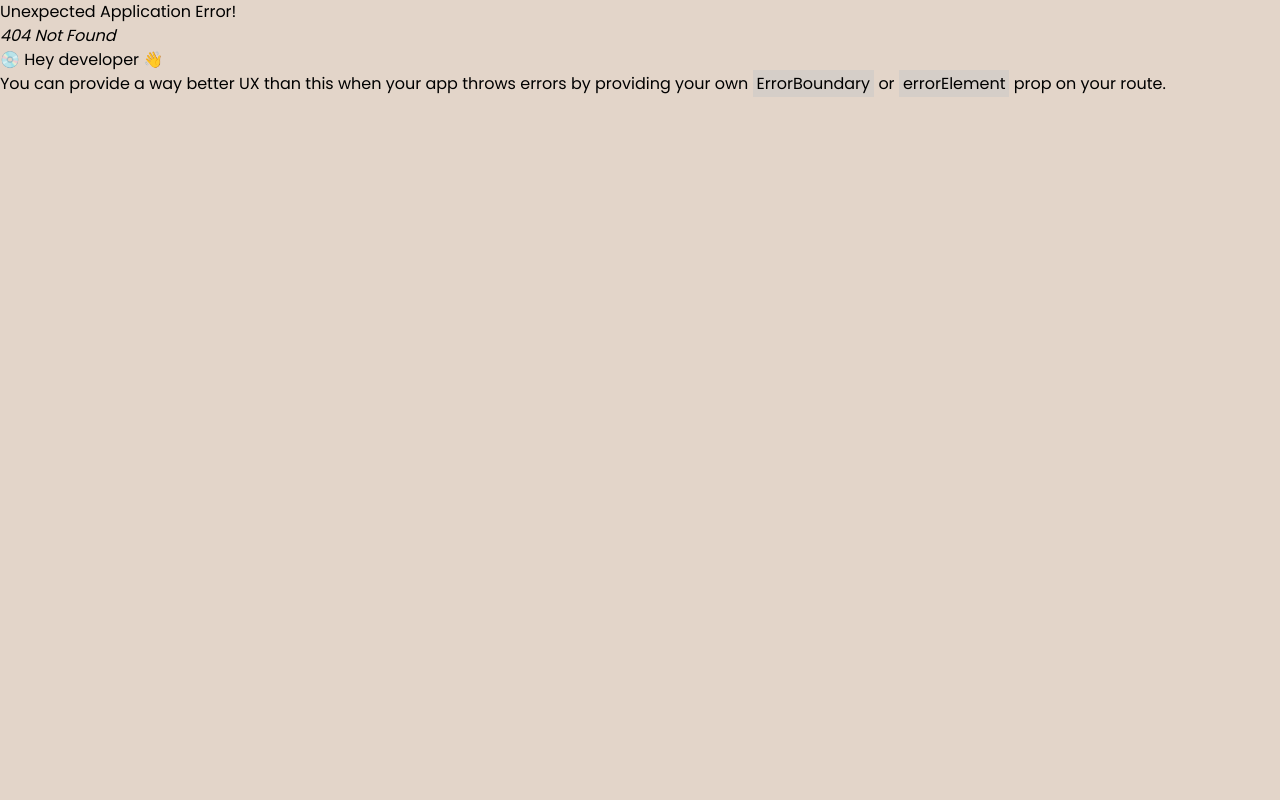
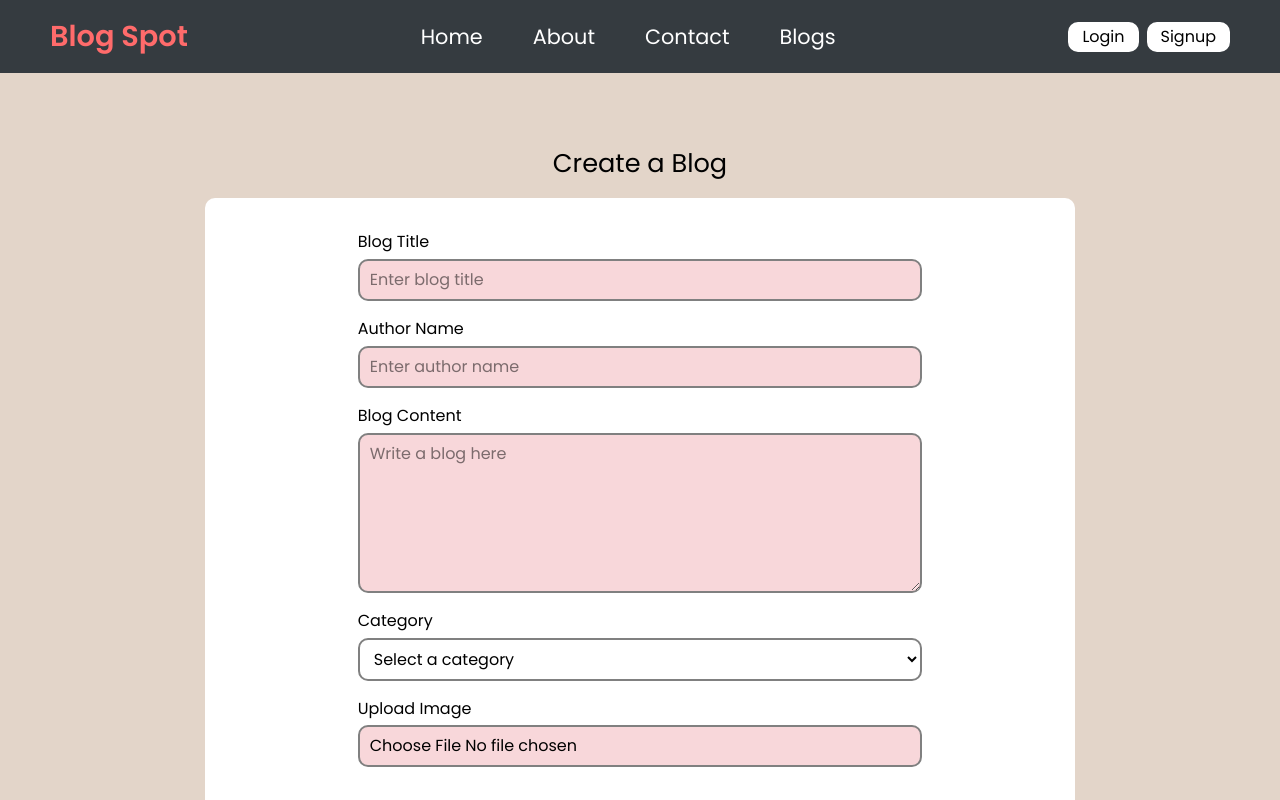
Before and after one commit to theaatosh/Blog-Project, a React (Vite) app in the folder Client/: page /create-blog in a window 1280 px wide. Before the commit this address had no page. Shown: the top 800 px of the page. Built offline with nearby package versions, Linux system fonts and the light colour scheme.

Commit message:
create blog and single page blog completed

```diff
--- a/Client/src/components/Hero/Hero.jsx
+++ b/Client/src/components/Hero/Hero.jsx
@@ -1,3 +1,4 @@
+import { Link } from 'react-router-dom'
 import styles from '../Hero/Hero.module.css'
 
 export const Hero = () => {
@@ -11,8 +12,8 @@ export const Hero = () => {
         <p className={styles.para}>Join a community of passionate writers and curious readers. Discover insightful blogs, trending topics, and expert opinions—all in one place</p>
 
         <div className={styles.btn_container}>
-            <button className={styles.btn1}>Start Reading</button>
-            <button className={styles.btn2}>Write a Blog</button>
+           <Link> <button className={styles.btn1}>Start Reading</button></Link>
+            <Link to='/create-blog'><button className={styles.btn2}>Write a Blog</button></Link>
         </div>
     </div>
         </div>
--- a/Client/src/components/Hero/Hero.module.css
+++ b/Client/src/components/Hero/Hero.module.css
@@ -46,15 +46,17 @@
     border-radius: 20px;
     background-color:#343A40 ;
     color: white;
-    padding: 10px 60px;
+    padding: 10px 40px;
     font-size:1.2rem;
+    width: 100%;
 }
 .btn2{
     border-radius: 20px;
     background-color:#FF6B6B ;
     color: white;
-    padding: 10px 60px;
+    padding: 10px 40px;
     font-size:1.2rem;
+    width: 100%;
 }
 
 @media (max-width:740px) {
@@ -73,3 +75,10 @@
         font-size: 1rem;
     }
 }
+@media (max-width:1000px) {
+
+    .inner_container{
+        width: 70%;
+    }
+
+}
--- a/Client/src/components/Navbar/Navbar.jsx
+++ b/Client/src/components/Navbar/Navbar.jsx
@@ -5,6 +5,7 @@ import styles from './Navbar.module.css'
 import { IoIosMenu } from "react-icons/io";
 import { useState } from "react";
 import { RxCross2 } from "react-icons/rx";
+import { Link } from "react-router-dom";
 const Navbar = () => {
   const [isMenuOpen,setIsMenuOpen]=useState(false)
 
@@ -17,16 +18,15 @@ const Navbar = () => {
         <div className={styles.logo_div}>Blog Spot</div>
 
          <ul className={styles.nav_list}>
-          <li className={styles.list}>Home</li>
-          <li className={styles.list}>About</li>
-          <li className={styles.list}>Contact</li>
-          <li className={styles.list}>Blogs</li>
+        <Link to='/'> <li className={styles.list}>Home</li></Link>
+         <Link to='/aboutus'> <li className={styles.list}>About</li></Link>
+          <Link to='contactus'><li className={styles.list}>Contact</li></Link>
+          <Link to='/blogs'><li className={styles.list}>Blogs</li></Link>
          </ul>
 
-         <div className={styles.icons_div}>
-         <AiFillInstagram className={styles.icon}/>
-         <FaFacebook className={styles.icon}/>
-         <FaSquareXTwitter className={styles.icon}/>
+         <div className={styles.auth_div}>
+         <button>Login</button>
+         <button>Signup</button>
          </div>
 
 
@@ -41,6 +41,8 @@ const Navbar = () => {
          <li className={styles.mob_list}>About</li>
          <li className={styles.mob_list}>Contact</li>
          <li className={styles.mob_list}>Blogs</li>
+         <li className={styles.mob_list}>Login</li>
+         <li className={styles.mob_list}>Signup</li>
         </ul>
         </div>
         }
--- a/Client/src/components/Navbar/Navbar.module.css
+++ b/Client/src/components/Navbar/Navbar.module.css
@@ -19,7 +19,7 @@
 .logo_div{
     color: #FF6B6B;
     font-weight: 600;
-    font-size:2.7vw;
+    font-size:1.8rem;
 }
 
 .nav_list{
@@ -31,7 +31,7 @@
 
 .list{
     color: white;
-    font-size: 2vw;
+    font-size: 1.3rem;
     padding: 1px 20px;
     border-radius: 20px;
     cursor: pointer;
@@ -41,9 +41,18 @@
     }
 }
 
-.icons_div{
+.auth_div{
     display: flex;
-    gap: 2vw;
+    gap: 0.5rem;
+
+
+    & button{
+        background-color: white;
+        border: 2px solid white;
+        padding: 1px 12px;
+        border-radius: 10px;
+        color:black;
+    }
 }
 
 .icon{
@@ -60,11 +69,14 @@
 }
 .mobile_view_list{
     display: none;
-    position: absolute;
+    position: fixed;
     padding: 50px 20px;
    top: 67px;
    left: 0;
    right: 0;
+   bottom: 0;
+   z-index: 999;
+
     width: 100%;
     background-color:rgb(53,59,64) ;
     color: white;
@@ -75,7 +87,7 @@
     flex-direction: column;
     gap:20px;
     text-align: center;
-    font-size: 1.5rem;
+    font-size: 1.2rem;
 
 }
 .mob_list{
@@ -88,7 +100,18 @@
     }
 }
 
+@media (max-width:900px) {
+    .logo_div{
+
+        font-size:1.5rem;
+    }
+
+    .list{
+        font-size: 0.9rem;
+    }
+}
 @media (max-width:768px){
+
     .mobile_view_list{
         display: block;
     }
@@ -101,7 +124,7 @@
     .small_menu_container{
         display: block;
     }
-    .icons_div{
+    .auth_div{
         display: none;
     }
     .nav_list{
--- /dev/null
+++ b/Client/src/pages/CreateBlog/CreateBlog.jsx
@@ -0,0 +1,50 @@
+import styles from './CreateBlog.module.css'
+const CreateBlog = () => {
+  return (
+    <div className={styles.outer_container}>
+        <section className={styles.inner_container}>
+            <h1>Create a Blog</h1>
+            <div className={styles.form_container}>
+            <form action="" className={styles.inner_form_container}>
+                <div className={styles.input_container}>
+                    <label htmlFor="blog_title">
+                        Blog Title
+                    </label>
+                    <input type="text" id="blog_title" placeholder="Enter blog title"/>
+                </div>
+                <div className={styles.input_container}>
+                    <label htmlFor="author_name">
+                        Author Name
+                    </label>
+                    <input type="text" id="author_name" placeholder="Enter author name"/>
+                </div>
+                <div className={styles.input_container}>
+                    <label htmlFor="blog_content">
+                        Blog Content
+                    </label>
+                   <textarea name="" id="blog_content" placeholder='Write a blog here'></textarea>
+                </div>
+                <div className={styles.input_container}>
+                    <label htmlFor="category">Category</label>
+                    <select name="category" id="category">
+                        <option value="">Select a category</option>
+                        <option value="Fashion">Fashion</option>
+                        <option value="Travel">Travel</option>
+                        <option value="Entertainment">Entertainment</option>
+                    </select>
+                </div>
+
+                <div className={styles.input_container}>
+                    <label htmlFor="image">Upload Image</label>
+                    <input type="file" id='image' className='file_input'/>
+
+                </div>
+                <button type='submit' >Publish Blog</button>
+            </form>
+            </div>
+        </section>
+    </div>
+  )
+}
+
+export default CreateBlog
--- /dev/null
+++ b/Client/src/pages/CreateBlog/CreateBlog.module.css
@@ -0,0 +1,96 @@
+.outer_container{
+    margin-top: 6rem;
+
+    & h1{
+        font-size: 2vw;
+        margin-bottom: 1rem;
+    }
+}
+.inner_container{
+   padding: 3rem 6rem;
+   display: flex;
+   flex-direction: column;
+   align-items: center;
+}
+
+.form_container{
+    width: 80%;
+display: flex;
+flex-direction: column;
+align-items: center;
+background-color: #fff;
+border-radius: 10px;
+padding: 2rem;
+}
+.inner_form_container{
+    width: 70%;
+    display: flex;
+    flex-direction: column;
+    gap: 1rem;
+
+    & button{
+        padding: 10px 10px;
+        border-radius: 10px;
+        background-color: rgba(255, 107, 107, 1);
+        margin-top: 2rem;
+        cursor: pointer;
+        font-weight: 500;
+
+        &:hover{
+            transform: scale(1.01);
+        }
+    }
+
+
+}
+.input_container{
+    display: flex;
+    flex-direction: column;
+    gap: 0.3rem;
+
+    & input {
+        border: 2px solid grey;
+        outline: none;
+        padding: 7px 10px;
+        background-color: rgba(248, 215, 218, 1);
+        border-radius: 10px;
+
+    }
+    & textarea{
+        border: 2px solid grey;
+        outline: none;
+        background-color:rgba(248, 215, 218, 1) ;
+        padding: 7px 10px;
+        border-radius: 10px;
+        height: 10rem;
+
+    }
+
+
+    & select{
+        border: 2px solid grey;
+        padding: 7px 10px;
+        border-radius: 10px;
+
+    }
+}
+
+@media (max-width:1000px) {
+    .outer_container{
+
+        & h1{
+            font-size: 1.5rem;
+            margin-bottom: 1rem;
+        }
+    }
+    .inner_container{
+        padding: 1rem 1rem;
+    }
+    .form_container{
+        width: 100%;
+        padding: 1rem;
+    }
+    .inner_form_container{
+        width: 100%;
+    }
+}
--- /dev/null
+++ b/Client/src/pages/SingleBlog/SingleBlog.jsx
@@ -0,0 +1,60 @@
+import { useState } from "react";
+import { IoSend } from "react-icons/io5";
+import styles from "./SingleBlog.module.css";
+
+const SingleBlog = () => {
+  const [singleBlog, setSingleBlog] = useState({
+    title: "The Future of Web Development",
+    author: "John Doe",
+    content:
+      "Lorem ipsum dolor sit amet consectetur adipisicing elit. Impedit sapiente nihil earum natus recusandae quae voluptates iusto laboriosam, fuga dolorem accusantium ex molestias facilis assumenda iure doloremque modi vero quos.",
+
+    category: "Technology",
+    authorImage: "/user.png",
+    image:
+      "/singleBlog.png",
+    publishedAt: "25th january,2025",
+  });
+
+  return (
+    <div className={styles.outer_container}>
+      <div className={styles.inner_container}>
+        <h2>{singleBlog?.title}</h2>
+        <div className={styles.author_con}>
+          <div className={styles.author_left}>
+            <img src={singleBlog?.authorImage} alt="author_image" width="50px" />
+            <div className={styles.profile_details}>
+              <h3>{singleBlog?.author}</h3>
+              <p>{singleBlog?.publishedAt}</p>
+            </div>
+          </div>
+
+          <div className={styles.author_right}>
+            <button className={styles.author_btn}>Follow</button>
+          </div>
+        </div>
+        <div className={styles.image_container}>
+            <img src={singleBlog?.image} alt="blog_image" />
+        </div>
+
+        <div className={styles.blog_details}>
+            <h3>{singleBlog?.category}</h3>
+            <p>{singleBlog?.content}</p>
+
+            <div className={styles.review_container}>
+                <h3>Review</h3>
+                <div className={styles.input_container}>
+                <input type="text" placeholder="Add your review" />
+                <IoSend className={styles.send_icon}/>
+
+                </div>
+            </div>
+        </div>
+
+
+      </div>
+    </div>
+  );
+};
+
+export default SingleBlog;
--- /dev/null
+++ b/Client/src/pages/SingleBlog/SingleBlog.module.css
@@ -0,0 +1,114 @@
+.outer_container{
+    margin-top: 5rem;
+
+    padding: 3rem 10rem;
+
+}
+.inner_container{
+    display: flex;
+    flex-direction: column;
+    gap: 1rem;
+
+    & h2{
+        font-size: 1.5rem;
+        font-weight: 500;
+    }
+}
+.author_con{
+    display: flex;
+    justify-content: space-between;
+    align-items: center;
+    flex-wrap: wrap;
+    gap: 1rem;
+
+
+
+    & .author_left{
+        display: flex;
+        align-items: center;
+        gap: 1rem;
+
+        & .profile_details{
+            display: flex;
+            flex-direction: column;
+
+            & h3{
+                font-weight: 600;
+            }
+        }
+    }
+}
+.author_con .author_right{
+
+    & .author_btn{
+        border: 2px solid #FF6B6B;
+        padding: 3px 20px;
+        border-radius: 30px;
+        background-color:#F8D7D8
+    }
+}
+
+.image_container{
+        width: 100%;
+        height: 25rem;
+    & img{
+        height:100% ;
+        width: 100%;
+        object-fit: cover;
+        border-radius: 10px;
+    }
+}
+.blog_details{
+    display: flex;
+    flex-direction: column;
+    gap: 1rem;
+    & h3{
+        font-weight: 600;
+    }
+    & p{
+        color: rgb(78, 76, 76);
+    }
+}
+
+.review_container{
+    display: flex;
+    flex-direction: column;
+    gap: 0.5rem;
+    & h3{
+        font-weight: 600;
+    }
+
+    & .input_container{
+        position: relative;
+
+        & input{
+            width: 100%;
+            padding: 0.5rem;
+            padding-right: 2.5rem;
+            border-radius: 10px;
+            border: 2px solid black;
+            outline: none;
+        }
+
+        & .send_icon{
+            position: absolute;
+            right: 10px;
+            top: 14px;
+            font-size: 1.2rem;
+        }
+    }
+}
+
+@media (max-width:1000px) {
+    .outer_container{
+        padding: 2rem 3rem;
+
+    }
+
+}
+@media (max-width:750px) {
+    .outer_container{
+        padding: 1rem 0.5rem;
+
+    }
+}
```
Also changed, not shown: Client/src/App.jsx (+12 -2 lines), Client/public/singleBlog.png (added), Client/public/user.png (added).
